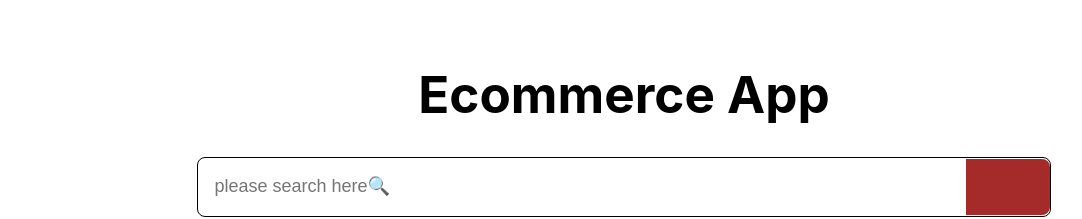
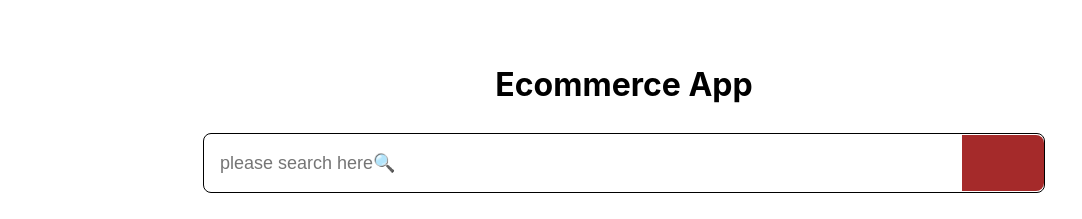
Before and after one commit to sam-0905/Ecommerce, a React (Vite) app: page / in a window 1280 px wide. Shown: the top 219 px of the page, without its empty margins (16-1098 px from the left). Built offline with nearby package versions, Linux system fonts and the light colour scheme.

Commit message:
updated css styling in cards

```diff
--- a/src/App.css
+++ b/src/App.css
@@ -34,9 +34,10 @@
   }
 }*/
 
-.card {
+
+/*.card {
     padding: 2em;
-}
+}*/
 
 .read-the-docs {
     color: #888;
--- a/src/index.css
+++ b/src/index.css
@@ -6,22 +6,9 @@
     color: rgba(255, 255, 255, 0.87);
     background-color: #242424;*/
     font-synthesis: none;
-    text-rendering: optimizeLegibility;
+    /*text-rendering: optimizeLegibility;
     -webkit-font-smoothing: antialiased;
-    -moz-osx-font-smoothing: grayscale;
-}
-
-body {
-    margin: 0;
-    display: flex;
-    place-items: center;
-    min-width: 320px;
-    min-height: 100vh;
-}
-
-h1 {
-    font-size: 3.2em;
-    line-height: 1.1;
+    -moz-osx-font-smoothing: grayscale;*/
 }
 
 
@@ -61,6 +48,30 @@ h1 {
 }
 
 
+/*card */
+
+.card {
+    margin: 1rem 1rem;
+    padding: 0.5rem;
+    border: 1px solid bisque;
+    width: 90%;
+    height: auto;
+    text-align: center;
+    cursor: pointer;
+    /*zoom card;*/
+    transition: transform .1s;
+    /*box-shadow: 0 2px 5px rgba(0, 0, 0, 0.2);*/
+    box-shadow: 0 5px 10px rgba(0, 0, 0, 0.2);
+    border-radius: 0.5rem;
+}
+
+.card>img {
+    display: flex;
+    width: 100%;
+    padding: auto;
+}
+
+
 /*
 button {
     border-radius: 8px;
```
